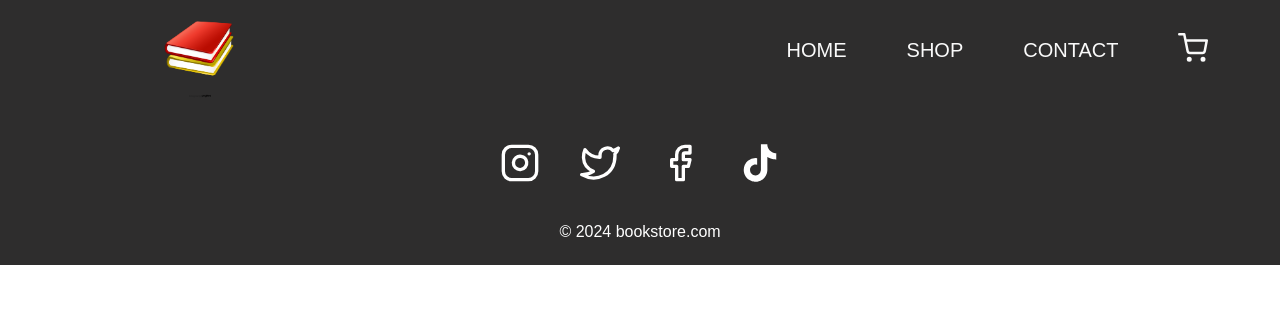
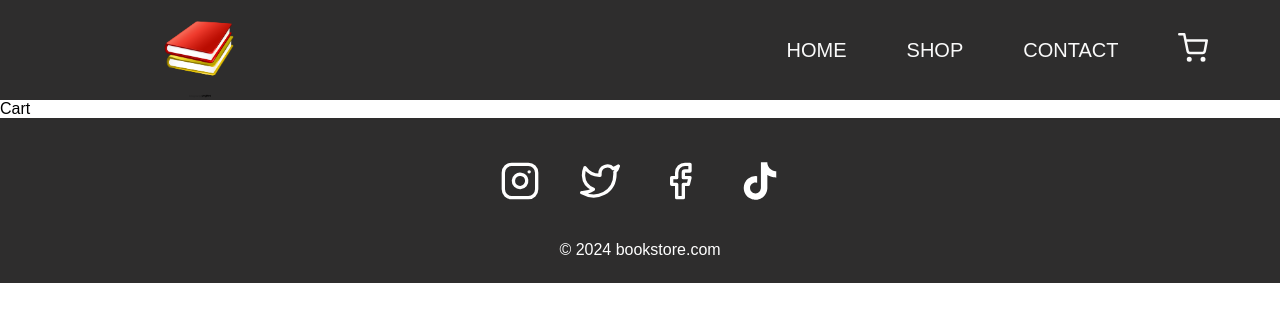
Before and after one commit to elab-development/internet-tehnologije-projekat-bookstore_2016_0234, a React (Create React App) app in the folder client/: page /cart in a window 1280 px wide. Shown: the top 322 px of the page. Built offline with nearby package versions, Linux system fonts and the light colour scheme.

Commit message:
dodata ruta za kart

```diff
--- a/client/src/App.js
+++ b/client/src/App.js
@@ -6,6 +6,7 @@ import Contact from './pages/Contact';
 import Home from './pages/Home';
 import Login from './pages/Login';
 import {Shop} from './pages/Shop';
+import {Cart} from './pages/Cart';
 
 function App() {
   return (
@@ -16,6 +17,7 @@ function App() {
           <Route path="/" exact Component={Home}/>
           <Route path="/contact" exact Component={Contact}/>
           <Route path="/shop" exact Component={Shop}/>
+          <Route path="/cart" exact Component={Cart}/>
         </Routes>
         <Footer/>
       </Router>
--- /dev/null
+++ b/client/src/pages/Cart.js
@@ -0,0 +1,7 @@
+import React from 'react'
+
+export const Cart = () => {
+  return (
+    <div>Cart</div>
+  )
+}
```
